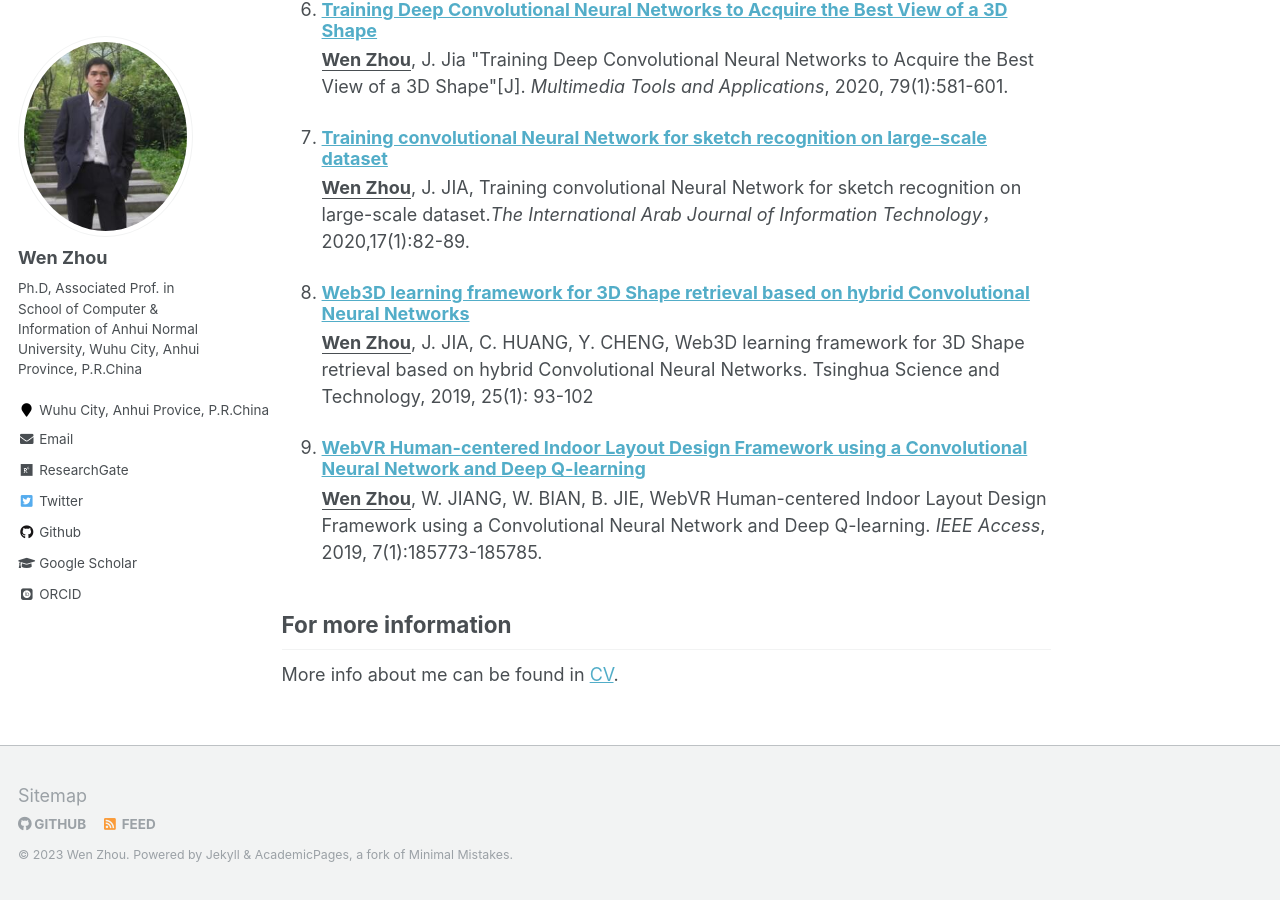
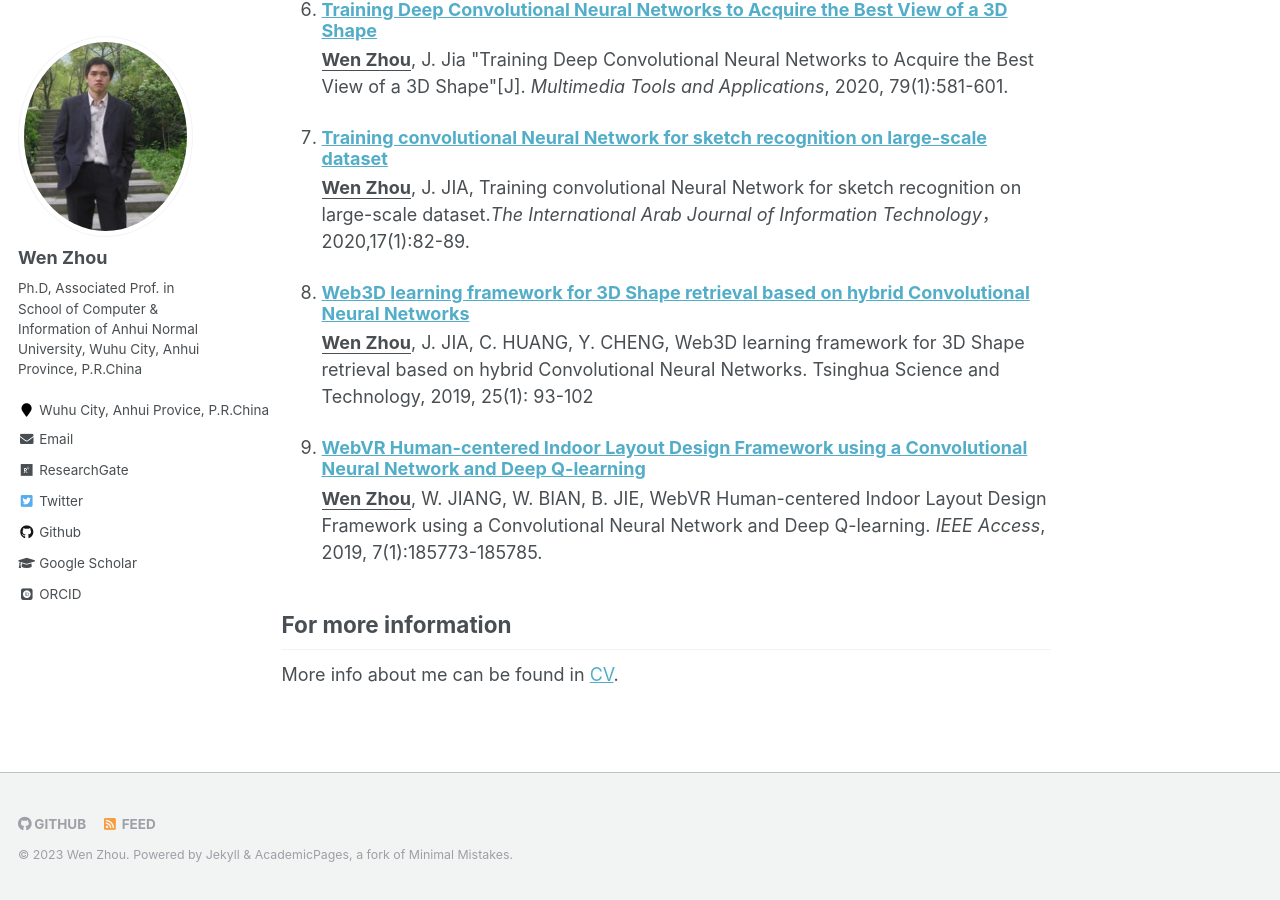
Before and after one commit to zhouwen327/zhouwen327.github.io, a Jekyll site: the page built from _pages/about.md, in a window 1280 px wide and 900 px high, scrolled down 1665 px. Built offline with Jekyll 4.4.1, drawn with Linux system fonts in a browser that asks for light colours; some web fonts are replaced.

Commit message:
Update custom.html

```diff
--- a/_includes/footer/custom.html
+++ b/_includes/footer/custom.html
@@ -1,3 +1,3 @@
 <!-- start custom footer snippets -->
-<a href="/sitemap/">Sitemap</a>
+<!--<a href="/sitemap/"></a> -->
 <!-- end custom footer snippets -->
```
